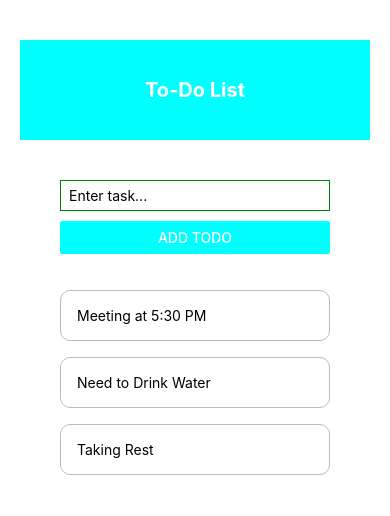
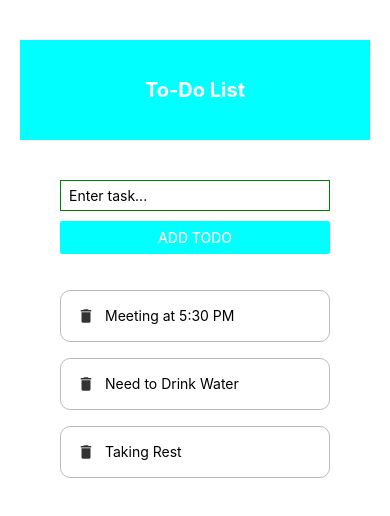
Before and after one commit to kundanapallyvamshi/TODO-React-App, a React Native app: screen / in a window 390 px wide. Shown: the top 516 px of the page. Built offline with nearby package versions, Linux system fonts and the light colour scheme.

Commit message:
added delete icon

```diff
--- a/components/todoitem.js
+++ b/components/todoitem.js
@@ -1,11 +1,16 @@
 import { StatusBar } from 'expo-status-bar';
 import React,{useState} from 'react';
 import { StyleSheet, Text, View, TouchableOpacity  } from 'react-native';
+import {MaterialIcons} from '@expo/vector-icons';
+
 
 export default function TodoItem({item,pressHandler}){
     return(
         <TouchableOpacity onPress={()=>pressHandler(item.key)}>
-            <Text style={styles.item}>{item.text}</Text>
+            <View style={styles.item}>
+                <MaterialIcons name='delete' size={18} color='#333'/>
+                <Text style={styles.itemText}>{item.text}</Text>
+            </View>
         </TouchableOpacity>
     )
 }
@@ -16,6 +21,10 @@
         marginTop:16,
         borderColor:'#bbb',
         borderWidth:1,
-        borderRadius:10
+        borderRadius:10,
+        flexDirection:'row',
+    },
+    itemText:{
+        marginLeft:10,
     }
 })
```
